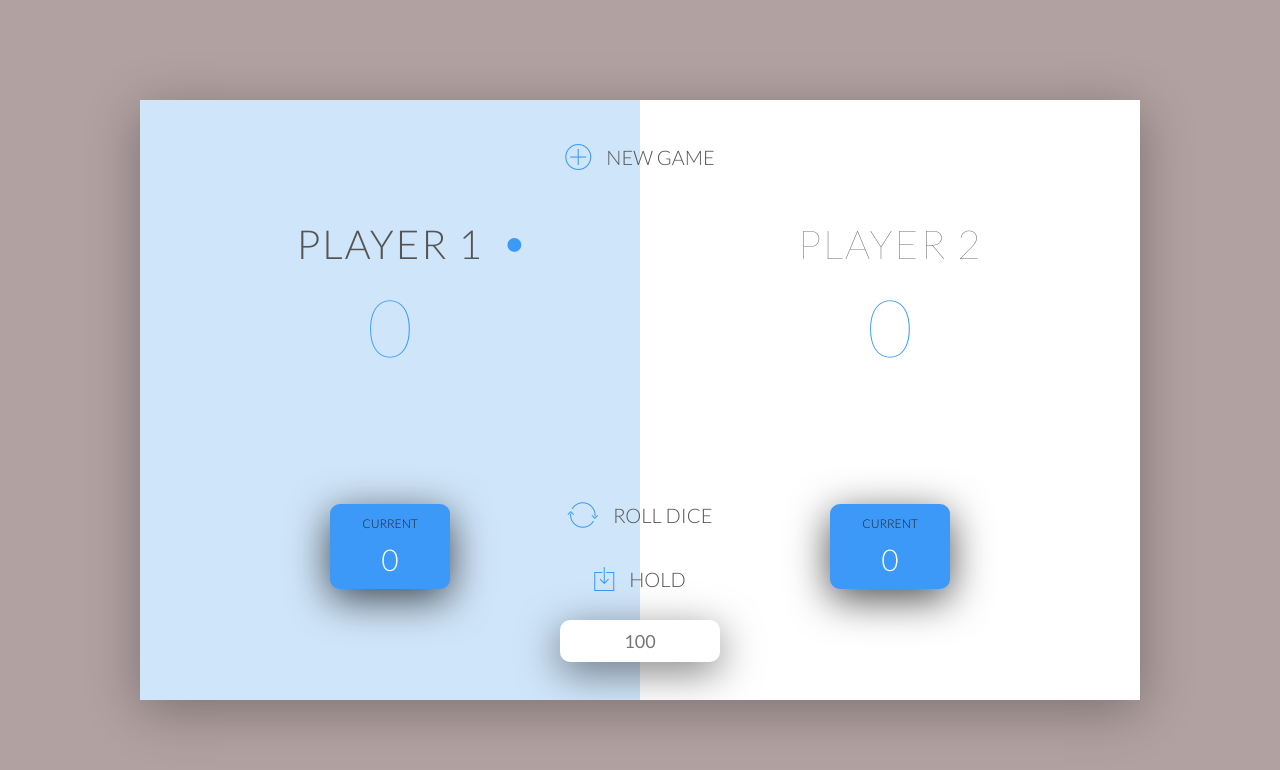
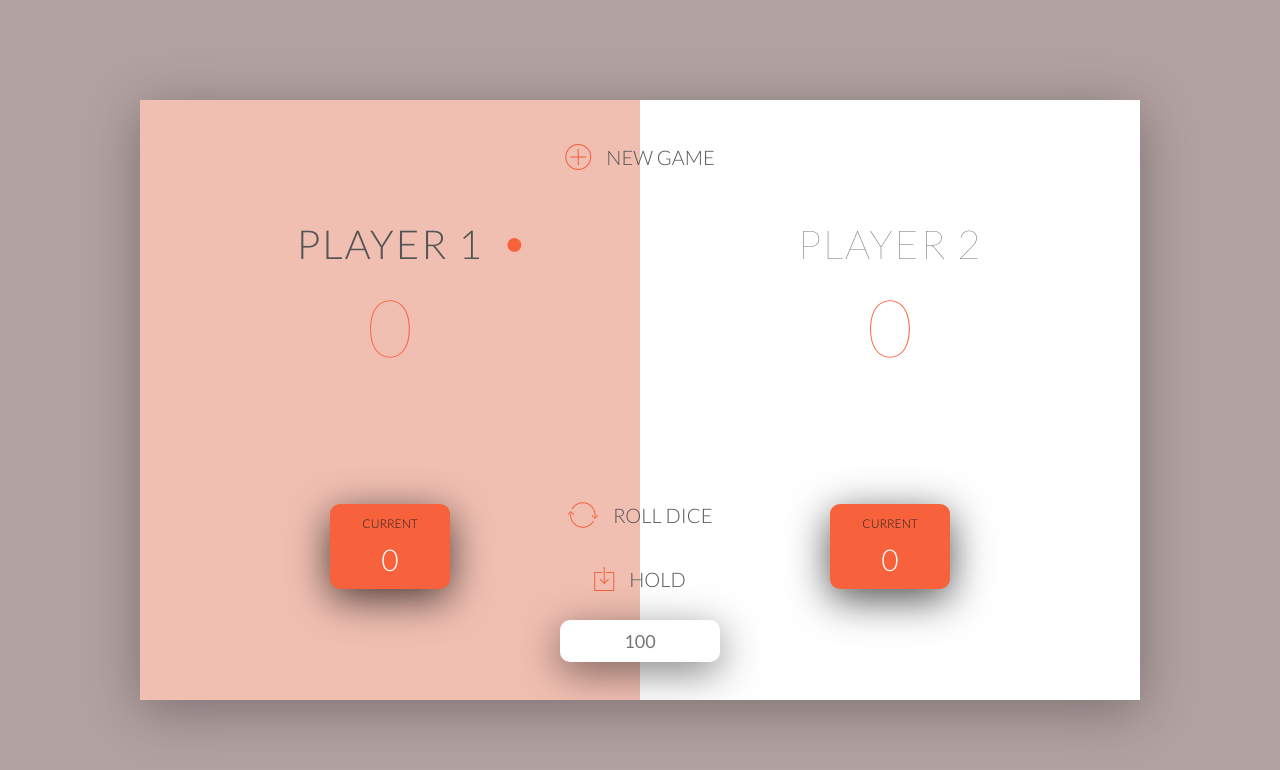
Before and after one commit to DheeruThakur/Pig-Game, a plain HTML site: page pig.html in a window 1280 px wide. Drawn offline with nearby package versions, Linux system fonts and the light colour scheme.

Commit message:
complete

```diff
--- a/dice.js
+++ b/dice.js
@@ -1,21 +1,11 @@
-var scores , roundScore , activePlayer;
+var scores , roundScore , activePlayer , gamePlaying;
 
-scores = [0,0];
-roundScore = 0;
-activePlayer = 0;
-
-document.querySelector('.dice').style.display = 'none';
-
- document.getElementById('score-0').textContent = '0';
- document.getElementById('current-0').textContent = '0';
- document.getElementById('score-1').textContent = '0';
- document.getElementById('current-1').textContent = '0';
-
+init();
 
 
 document.querySelector('.btn-roll').addEventListener('click' , function() {
-
-   //1. random number
+   if(gamePlaying){
+      //1. random number
    var dice = Math.floor(Math.random()*6) + 1 ;
 
    //2. display the results
@@ -29,30 +19,42 @@ document.querySelector('.btn-roll').addEventListener('click' , function() {
         roundScore = roundScore + dice ;
         document.querySelector('#current-' + activePlayer).textContent = roundScore;
        } else {
+         nextPlayer();
 
-        nextPlayer();
-
-       }
+      }
+   }
 });
 
 
+
+
+
+
 document.querySelector('.btn-hold').addEventListener('click' , function() {
+   if(gamePlaying){
+      //add current score to the global score
+      scores[activePlayer] += roundScore;
 
-   //add current score to the global score
-      scores[activePlayer] += roundScore;
-   console.log(activePlayer);
    //update the ui
       document.getElementById('score-' + activePlayer).textContent = scores[activePlayer];
-      console.log(activePlayer);
-      nextPlayer();
-
 
    //check if the player is win
       if(scores[activePlayer] >= 100){
          document.querySelector('#name-' + activePlayer).textContent = 'Winner!' ;
+         document.querySelector('.dice').style.display = 'none';
+         document.querySelector('.player-' + activePlayer + '-panel').classList.add('winner');
+         document.querySelector('.player-' + activePlayer + '-panel').classList.remove('active');
+         gamePlaying = false;
       }
+      else {
+         nextPlayer();
+      }
+   }
+});
 
-});
+
+
+   document.querySelector('.btn-new').addEventListener('click' , init);
 
 function nextPlayer() {
    activePlayer === 1 ? activePlayer = 0 : activePlayer = 1;
@@ -62,9 +64,31 @@ function nextPlayer() {
 
         document.querySelector('.player-0-panel').classList.toggle('active');
         document.querySelector('.player-1-panel').classList.toggle('active');
-        //console
+
         document.querySelector('.dice').style.display = 'none';
+
 }
+
+function init(){
+   scores = [0,0];
+roundScore = 0;
+activePlayer = 0;
+gamePlaying = true;
+
+document.querySelector('.dice').style.display = 'none';
+
+ document.getElementById('score-0').textContent = '0';
+ document.getElementById('current-0').textContent = '0';
+ document.getElementById('score-1').textContent = '0';
+ document.getElementById('current-1').textContent = '0';
+ document.querySelector('#name-0').textContent = 'PLAYER 1';
+ document.querySelector('#name-1').textContent = 'PLAYER 2';
+ document.querySelector('.player-0-panel').classList.remove('winner');
+ document.querySelector('.player-1-panel').classList.remove('winner');
+ document.querySelector('.player-0-panel').classList.remove('active');
+ document.querySelector('.player-0-panel').classList.add('active');
+ document.querySelector('.player-1-panel').classList.remove('active');
+};
 
 
 
--- a/roll.css
+++ b/roll.css
@@ -83,12 +83,12 @@ body {
  text-align: center;
  font-size: 80px;
  font-weight: 100;
- color: #3c99f7;
+ color: #f7613c;
  margin-bottom: 130px;
 }
 
 .active {
- background-color: rgb(207, 229, 250);
+ background-color: #f1bfb2;
 }
 
 .active .player-name {
@@ -99,13 +99,13 @@ body {
  content: "\2022";
  font-size: 47px;
  position: absolute;
- color: #3c99f7;
+ color: #f7613c;
  top: -7px;
  right: 10px;
 }
 
 .player-current-box {
- background-color: #3c99f7;
+ background-color: #f7613c;
  color: #fff;
  width: 40%;
  margin: 0 auto;
@@ -162,7 +162,7 @@ button:focus {
 }
 
 i {
- color: #3c99f7;
+ color: #f7613c;
  display: inline-block;
  margin-right: 15px;
  font-size: 32px;
@@ -206,4 +206,4 @@ i {
 
 .winner .player-name {
  font-weight: 300;
- color: #3c99f7;
+ color: #f7613c;
```
